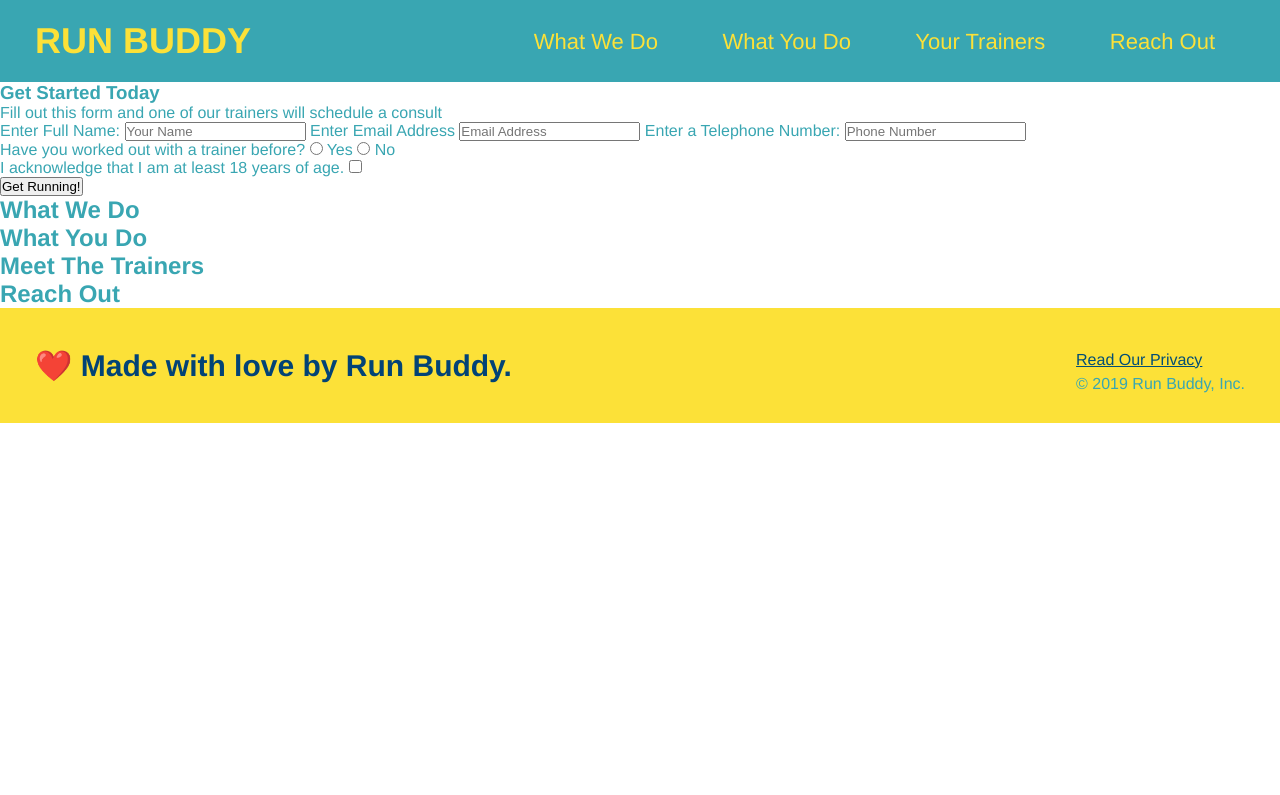
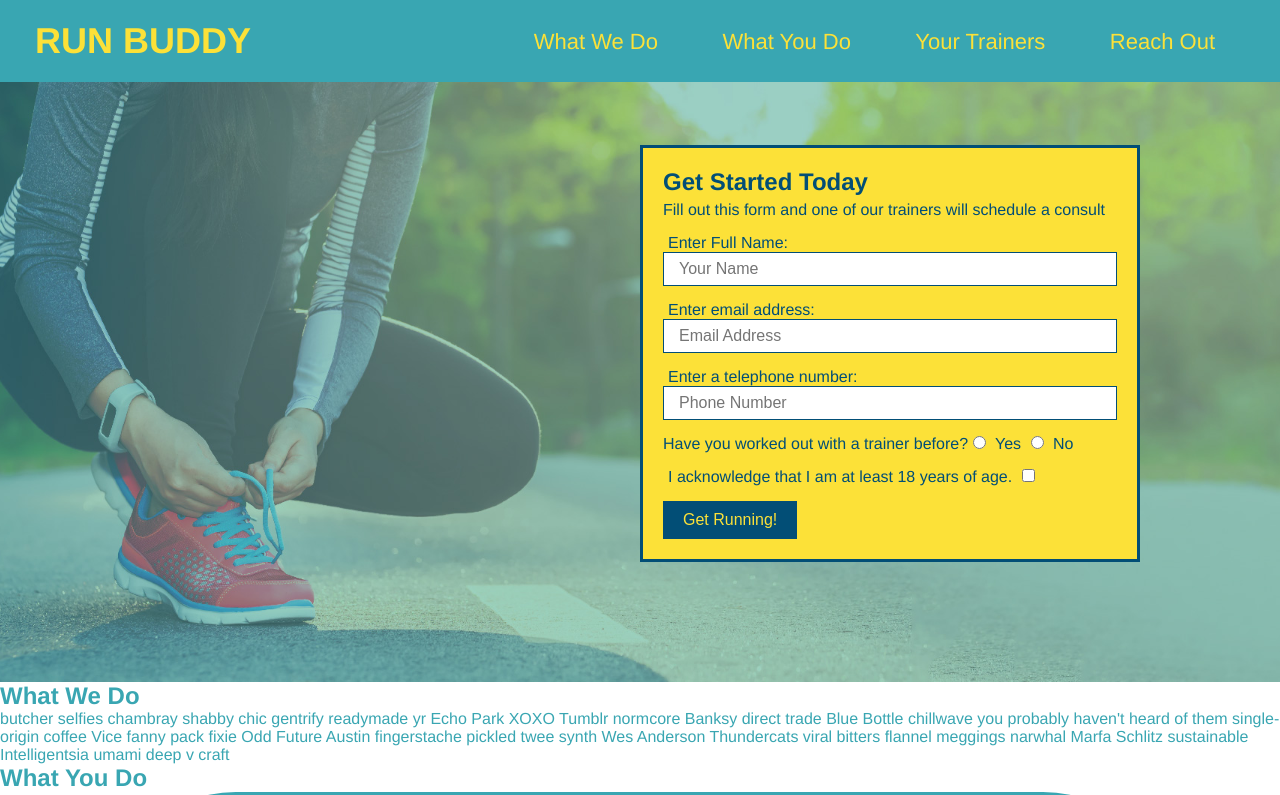
Before and after one commit to VSLG2020/Run-Buddy, a plain HTML site: page index.html in a window 1280 px wide. Shown: the top 795 px of the page. Drawn offline with Linux system fonts and the light colour scheme.

Commit message:
added svg icons

```diff
--- a/assets/css/style.css
+++ b/assets/css/style.css
@@ -4,6 +4,7 @@
     padding: 0;
     box-sizing: border-box;
   }
+
 body {
     color:  #39a6b2;
     font-family: Helvetica, Arial, sans-serif;
@@ -65,3 +66,57 @@ header h1 {
 footer a {
     color: #024e76;
 }
+
+
+/* Hero Style Start */
+.hero {
+    background-image: url("../images/hero-bg.jpg");
+    height: 600px;
+    background-size: cover;
+    background-position: center;
+    position: relative;
+  }
+
+
+.hero-form {
+    background-color: #fce138;
+    padding: 20px;
+    width: 500px;
+    color: #024e76;
+    border-style: solid;
+    border-width: 3px;
+    border-color:  #024e76;
+    position: absolute;
+    bottom: 120px;
+    right: 140px;
+}
+
+.hero-form h3 {
+    font-size: 24px;
+    margin: 0;
+}
+.hero-form p {
+    margin: 5px 0 15px 0;
+}
+.form-input {
+    border-width: 1px;
+    border-style: solid;
+    border-color: #024e76;
+    display: block;
+    padding: 7px 15px;
+    font-size: 16px;
+    color: #024e76;
+    width: 100%;
+    margin-bottom: 15px;
+}
+.hero-form label {
+    margin: 0 5px;
+}
+.hero-form button {
+    color: #fce138;
+    background-color: #024e76;
+    border: none;
+    padding: 10px 20px;
+    font-size: 16px;
+}
+  /* Hero Style End */
--- a/index.html
+++ b/index.html
@@ -11,7 +11,6 @@
     <header>
 
         <!--hero/jumbotron-->
-
         <h1>
             <a href="/">RUN BUDDY </a>
         </h1>
@@ -50,19 +49,22 @@
     </header>
 
     <!--hero/jumbotron-->
+    <section class="hero">
+    <div class="hero-form">
 
-    <section>
-        <div>
             <h3> Get Started Today</h3>
             <p> Fill out this form and one of our trainers will schedule a consult</p>
     <!--Add Form element-->
+
    <form>
         <label for="name">Enter Full Name:</label>
-        <input type="text" placeholder="Your Name" name="name" id="name"/>
-        <label for="email">Enter Email Address</label>
-        <input for="email" placeholder="Email Address" name="email" id="emial"/>
-        <label for="phone">Enter a Telephone Number:</label>
-        <input type="text" placeholder="Phone Number" name="phone" id="phone"/>
+        <input type="text" placeholder="Your Name" name="name" id="name" class="form-input"/>
+
+        <label for="email">Enter email address:</label>
+        <input type="email" placeholder="Email Address" name="email" id="email" class="form-input"/>
+
+        <label for="phone">Enter a telephone number:</label>
+        <input type="tel" placeholder="Phone Number" name="phone" id="phone" class="form-input"/>
   <p>
     Have you worked out with a trainer before?
         <input type="radio" name="trainer-confirm" id="trainer-yes" />
@@ -81,26 +83,62 @@
 </button>
     </form>
         </div>
- </section>
+</section>
  <!--End Hero-->
 
-    <!--"what we do" section-->
-   <section>
+ <!--"what we do" section-->
+   <section id="what-we-do">
        <h2>What We Do</h2>
+       <p> butcher selfies chambray shabby chic gentrify readymade yr Echo Park XOXO Tumblr normcore Banksy direct trade Blue Bottle chillwave you probably haven't heard of them single-origin coffee Vice fanny pack fixie Odd Future Austin fingerstache pickled twee synth Wes Anderson Thundercats viral bitters flannel meggings narwhal Marfa Schlitz sustainable Intelligentsia umami deep v craft
+      </p>
    </section>
 
    <!-- "what you do" section -->
-   <Section>
+   <Section id="what-you-do">
        <h2>What You Do</h2>
+
+       <div>
+           <img src="./assets/images/step-1.svg" alt=""/>
+           <h3>Step 1: Fill Out the Form Above.</h3>
+           <p> You're already here, so why not?</p>
+       </div>
+
+       <div>
+           <img src="./assets/images/step-2.svg" alt=""/>
+           <h3>
+               Step 2: Consult with one of Our Trainers.
+           </h3>
+           <p>
+               Are you here to build muscle, lose weight, or just feel good?
+           </p>
+       </div>
+
+       <div>
+           <img src="./assets/images/step-3.svg" alt=""/>
+            <h3>
+              Step-3: Get Running.
+            </h3>
+            <p> Hit the ground running (literally) once your trainer lays out your plan.</p>
+      </div>
+
+      <div>
+           <img src="./assets/images/step-4.svg" alt=""/>
+           <h3>
+               Step 4: See Results.
+           </h3>
+           <p>
+               Bi-weekly checkins with your trainer will keep you focused.
+           </p>
+       </div>
    </Section>
 
    <!--Meet the trainers section -->
-   <section>
+   <section id="what-we-do">
         <h2>Meet The Trainers</h2>
     </section>
 
    <!-- "reach out" section -->
-   <section>
+   <section id="reach-out">
         <h2>Reach Out </h2>
     </section>
 
```
Also changed, not shown: assets/images/hero-bg.jpg (added), assets/images/step-1.svg (added), assets/images/step-2.svg (added), assets/images/step-3.svg (added), assets/images/step-4.svg (added).
